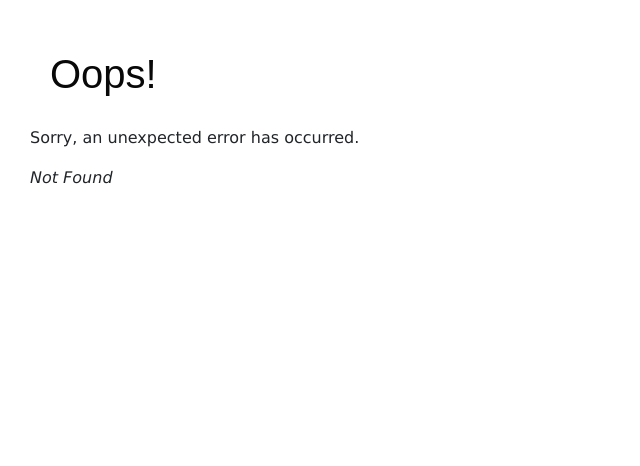
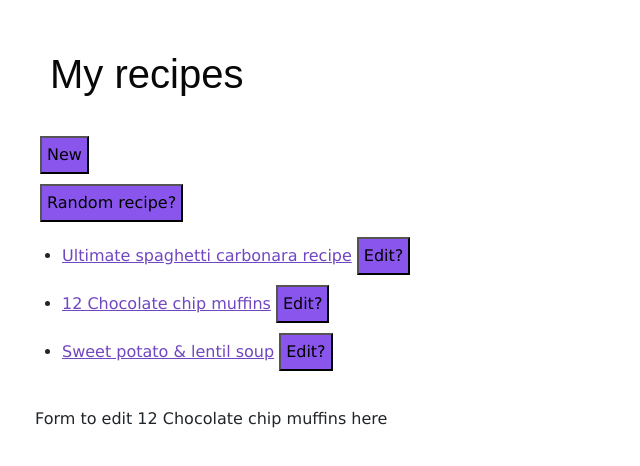
Before and after one commit to acmainier/recipes, a React (Vite) app: page /recipes/editRecipe/1 in a window 1280 px wide. Before the commit this address had no page. Shown: the top 466 px of the page, without its empty margins (0-640 px from the left). Built offline with nearby package versions, Linux system fonts and the light colour scheme.

Commit message:
Edit recipe page creation + routing

```diff
--- a/src/Root.jsx
+++ b/src/Root.jsx
@@ -48,6 +48,7 @@ export default function Root() {
               return (
                 <li key={item.index}>
                   <Link to={`recipes/` + item.index}>{item.title}</Link>
+                  <button type="button" onClick={() => {navigate(`recipes/editRecipe/` + item.index);}}>Edit?</button>
                 </li>
               );
             })}
--- /dev/null
+++ b/src/editRecipe.jsx
@@ -0,0 +1,16 @@
+import { useLoaderData } from "react-router-dom";
+import { getRecipe } from "./recipes-api";
+
+export function loader({ params }) {
+    const recipe = getRecipe(params.recipeId);
+    return { recipe };
+  }
+
+export default function EditRecipe() {
+    const { recipe } = useLoaderData();
+    return (
+        <div>
+            Form to edit {recipe.title} here
+        </div>
+    );
+}
--- a/src/main.jsx
+++ b/src/main.jsx
@@ -5,6 +5,7 @@ import ErrorPage from "./error-page";
 
 import RecipePage, { loader as recipeLoader } from "./RecipePage";
 import NewRecipe from "./newRecipe";
+import EditRecipe, { loader as editRecipeLoader } from "./editRecipe";
 import { createBrowserRouter, RouterProvider } from "react-router-dom";
 
 const router = createBrowserRouter([
@@ -24,6 +25,11 @@ const router = createBrowserRouter([
         path: "/recipes/newRecipe",
         element: <NewRecipe />,
       },
+      {
+        path: "/recipes/editRecipe/:recipeId",
+        loader: editRecipeLoader,
+        element: <EditRecipe />,
+      },
     ],
   },
 ]);
```
